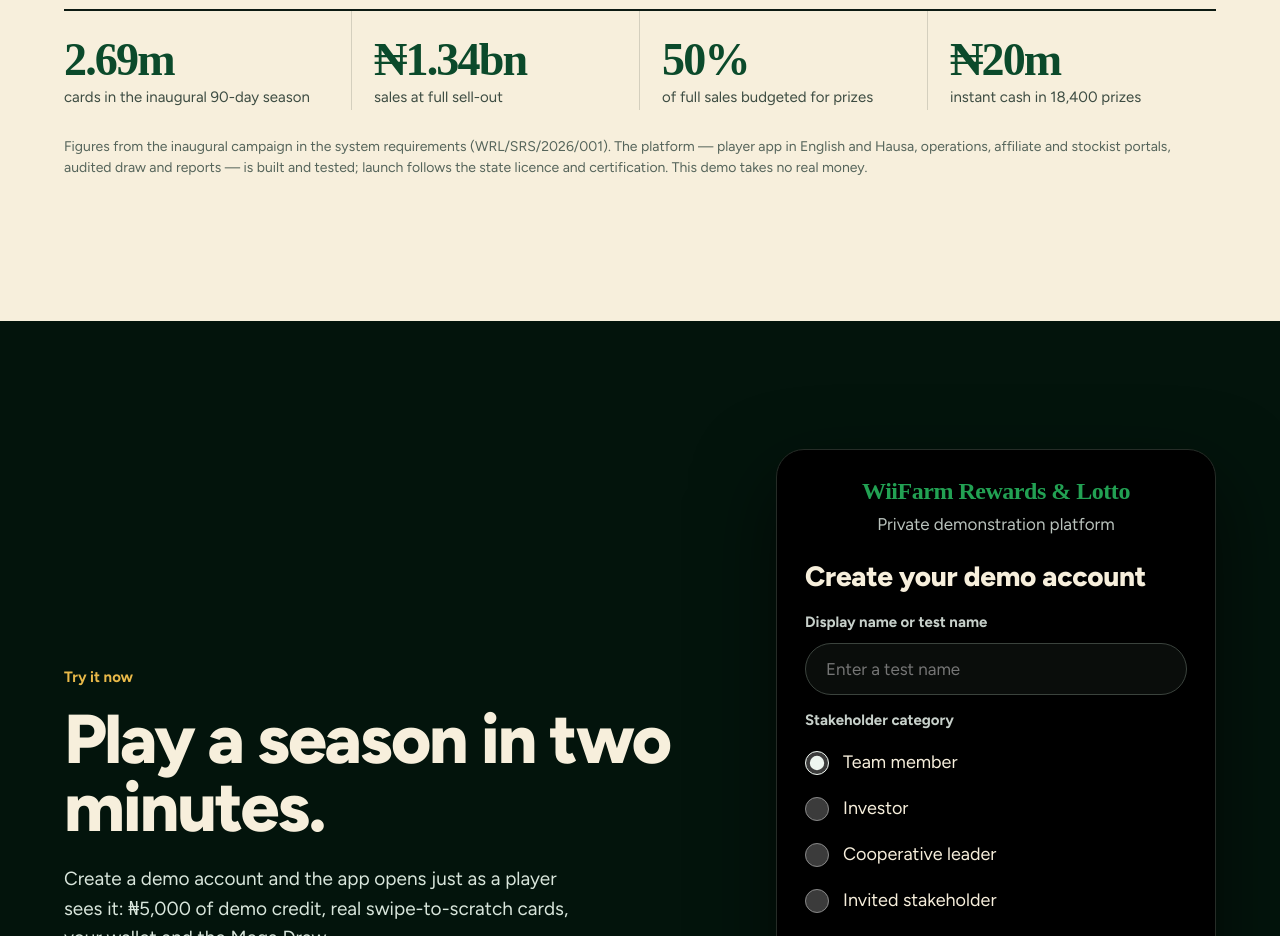
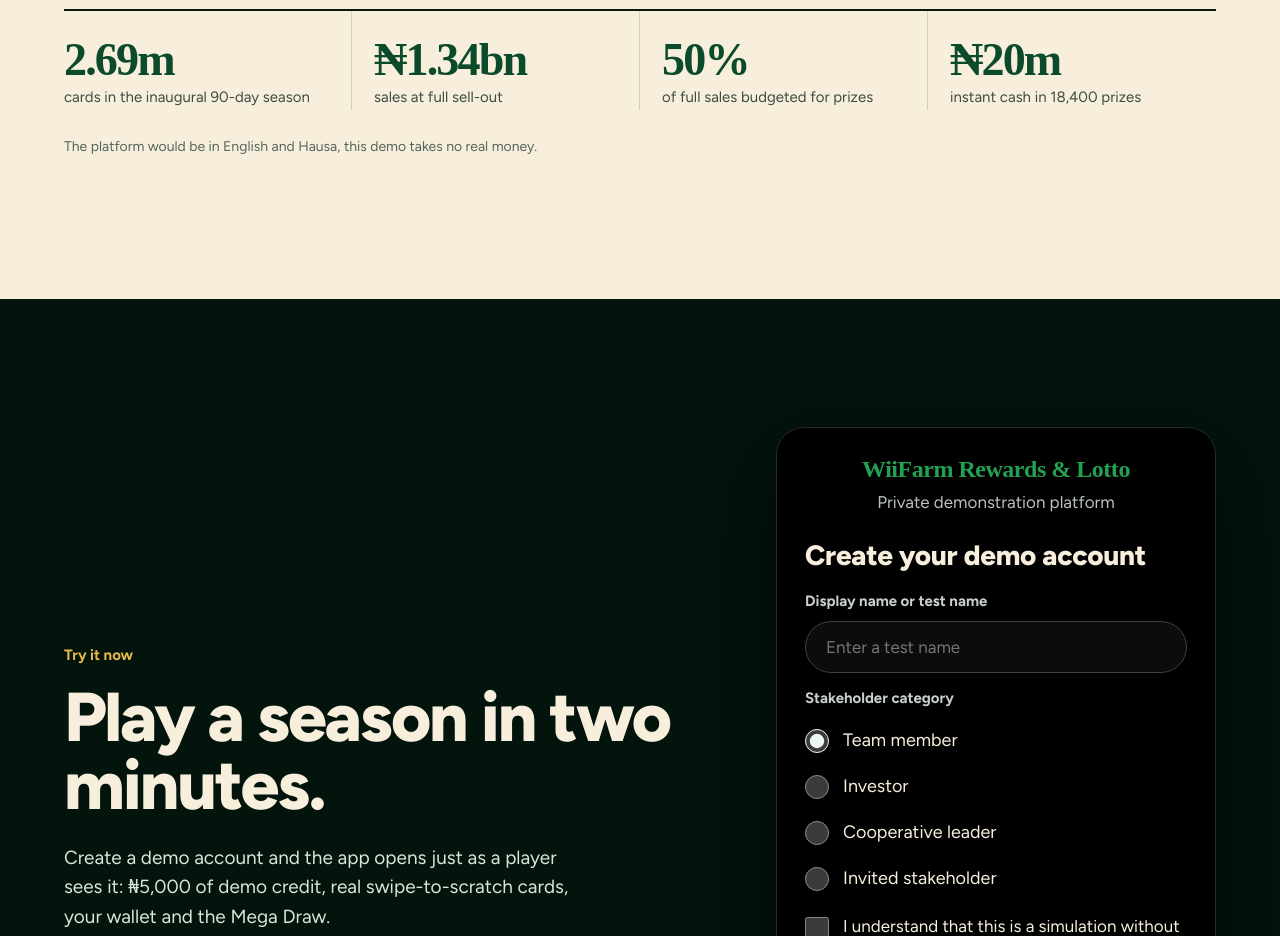
Before and after one commit to mendyx2/wiifarms-rewards, a website: page demo/investor/index.html in a window 1280 px wide. Shown: the part 3580-4516 px from the top of the page. Drawn offline with Linux system fonts and the light colour scheme; a web font is replaced by a local one.

Commit message:
Investor demo: shorten the footnote
Co-Authored-By: Claude Opus 5.5 <noreply@anthropic.com>
Claude-Session: https://claude.ai/code/session_012ndjyJD1ZpqjqKC1xswpv1

```diff
--- a/demo/investor/index.html
+++ b/demo/investor/index.html
@@ -239,7 +239,7 @@ footer .max{display:flex;justify-content:space-between;gap:18px;flex-wrap:wrap}
 <section class="sec gut partners"><div class="max">
   <div class="eyebrow" style="color:#a8740c">For partners and investors</div><h2 style="color:var(--ink)">A reward platform built like a regulated product.</h2>
   <div class="figs"><div><b>2.69m</b><span>cards in the inaugural 90-day season</span></div><div><b>₦1.34bn</b><span>sales at full sell-out</span></div><div><b>50%</b><span>of full sales budgeted for prizes</span></div><div><b>₦20m</b><span>instant cash in 18,400 prizes</span></div></div>
-  <p class="note">Figures from the inaugural campaign in the system requirements (WRL/SRS/2026/001). The platform — player app in English and Hausa, operations, affiliate and stockist portals, audited draw and reports — is built and tested; launch follows the state licence and certification. This demo takes no real money.</p>
+  <p class="note">The platform would be in English and Hausa, this demo takes no real money.</p>
 </div></section>
 
 <section class="sec gut" id="join"><div class="max join">
```
